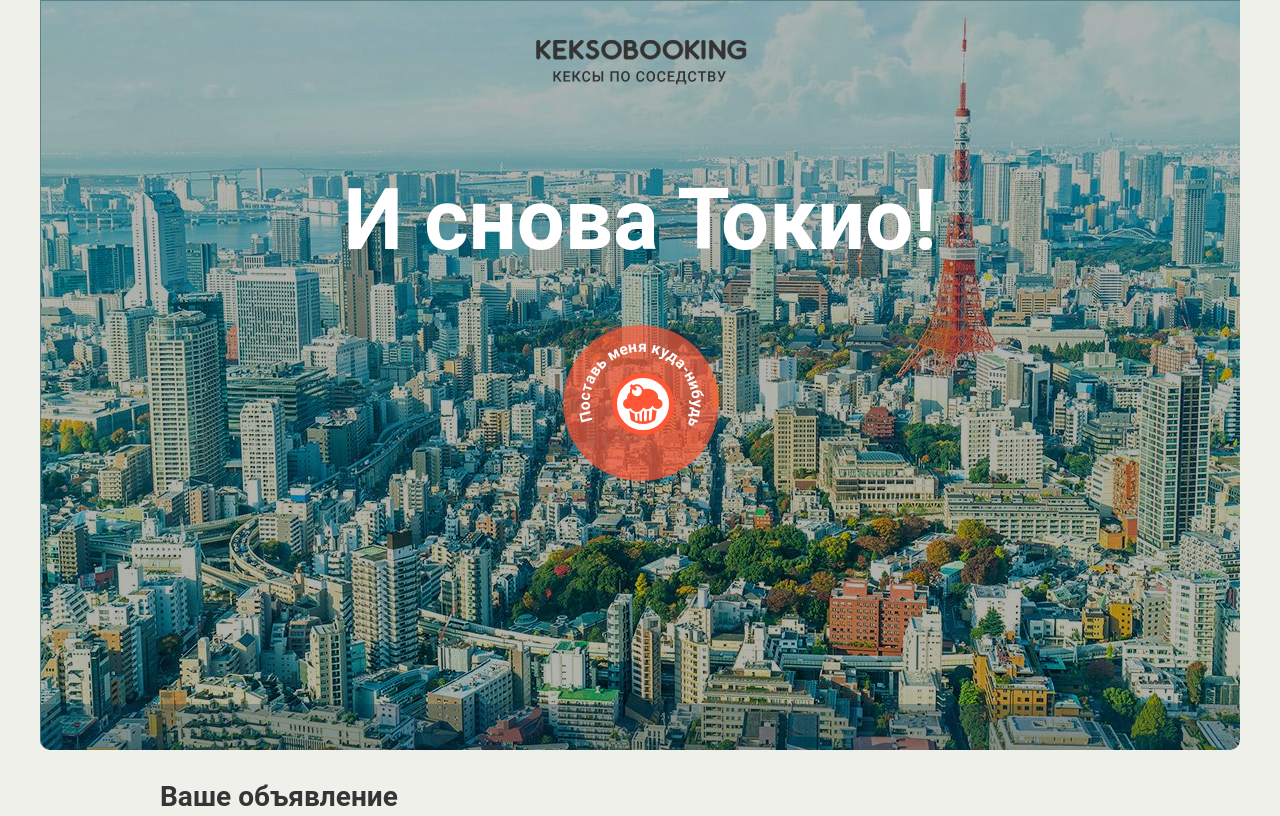
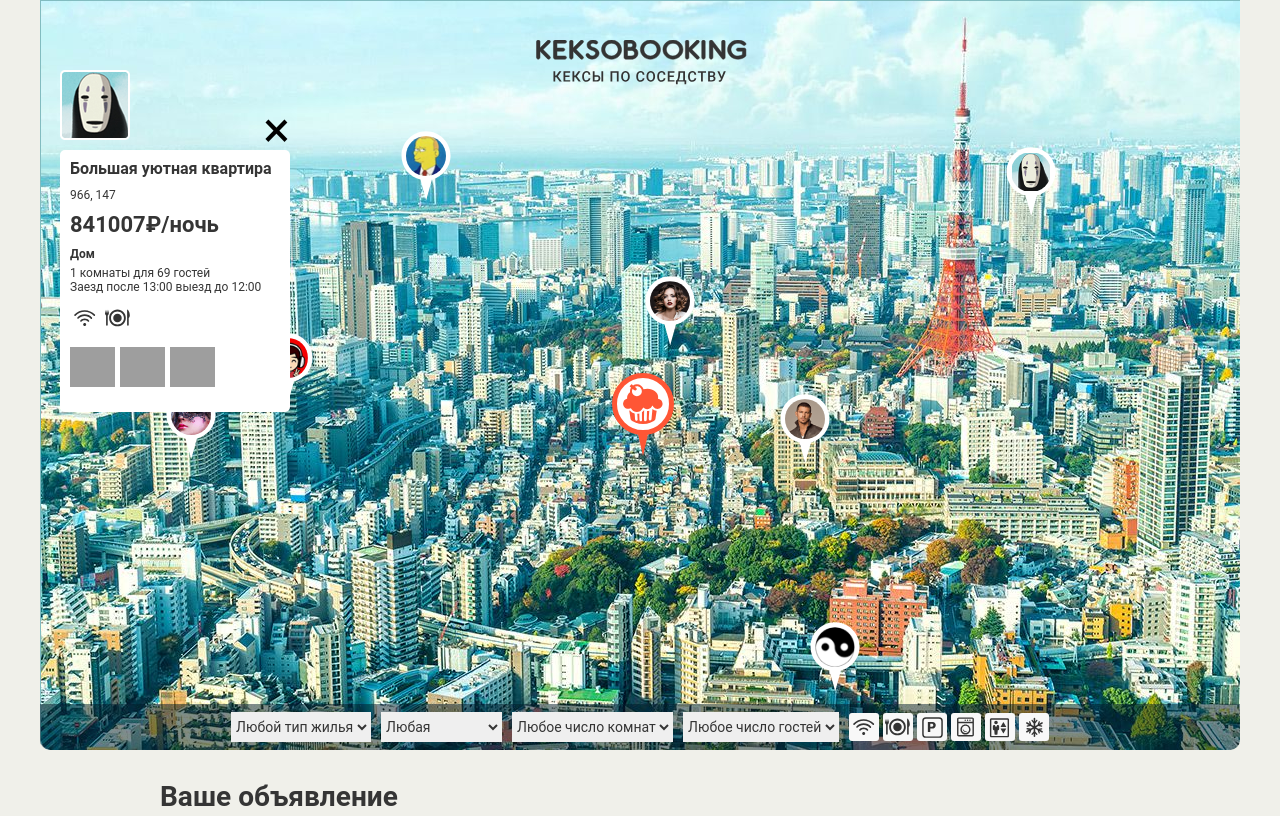
Before and after one commit to Rex4r/801653-keksobooking, a website: page index.html in a window 1280 px wide. Shown: the top 816 px of the page. Drawn offline with Linux system fonts and the light colour scheme; grey boxes are pictures that could not be loaded; files whose address does not match are found by name.

Commit message:
module3-task1

```diff
--- a/index.html
+++ b/index.html
@@ -15,7 +15,7 @@
       <img src="img/keksobooking.svg" alt="Keksobooking. Кексы по соседству" width="215" height="45">
     </div>
 
-    <section class="map map--faded">
+    <section class="map">
       <div class="map__pins">
         <div class="map__overlay">
           <h2 class="map__title">И снова Токио!</h2>
@@ -264,6 +264,6 @@
 
     <button type="button" class="map__pin" style="left: 200px; top: 400px;"><img src="img/avatars/user07.png" width="40" height="40" draggable="false" alt="Метка объявления"></button>
   </template>
-
+  <script src="js/map.js"></script>
 </body>
 </html>
--- /dev/null
+++ b/js/map.js
@@ -0,0 +1,100 @@
+'use strict';
+
+var generateData = function () {
+  var ads = [];
+  var mapWidth = document.querySelector('.map').offsetWidth;
+  var titles = ['Большая уютная квартира', 'Маленькая неуютная квартира', 'Огромный прекрасный дворец', 'Маленький ужасный дворец', 'Красивый гостевой домик', 'Некрасивый негостеприимный домик', 'Уютное бунгало далеко от моря', 'Неуютное бунгало по колено в воде'];
+  var types = ['palace', 'flat', 'house', 'bungalo'];
+  var checkins = ['12:00', '13:00', '14:00'];
+  var checkouts = ['12:00', '13:00', '14:00'];
+  var features = ['wifi', 'dishwasher', 'parking', 'washer', 'elevator', 'conditioner'];
+  var photos = ['http://o0.github.io/assets/images/tokyo/hotel1.jpg', 'http://o0.github.io/assets/images/tokyo/hotel2.jpg', 'http://o0.github.io/assets/images/tokyo/hotel3.jpg'];
+  var generateFeatures = function (featuresList, quantity) {
+    var currentFeatures = [];
+    for (var i = 0; i < quantity; i++) {
+      currentFeatures[i] = featuresList[i];
+    }
+    return currentFeatures;
+  };
+  var generatePhotos = function (photosList) {
+    return photosList.sort(function() {return 0.5 - Math.random()});
+  };
+  for (var i = 0; i < 8; i++) {
+    var coordinateX = Math.round(Math.random() * mapWidth);
+    var coordinateY = Math.round(130 + Math.random() * 500);
+    ads[i] = {
+      author: {
+        avatar: 'img/avatars/user0' + (i + 1) + '.png',
+      },
+      offer: {
+        title: titles[i],
+        address: coordinateX + ', ' + coordinateY,
+        price: Math.round(1000 + (Math.random() * 1000000)),
+        type: types[Math.floor(Math.random() * 4)],
+        rooms: Math.ceil(Math.random() * 5),
+        guests: Math.ceil(Math.random() * 100),
+        checkin: checkins[Math.floor(Math.random() * 3)],
+        checkout: checkouts[Math.floor(Math.random() * 3)],
+        features: generateFeatures(features, Math.ceil(Math.random() * features.length)),
+        description: '',
+        photos: generatePhotos(photos)
+      },
+      location: {
+        x: coordinateX,
+        y: coordinateY
+      }
+    };
+  }
+  return ads;
+};
+var adsData = generateData();
+var mapPinsBlock = document.querySelector('.map__pins');
+var mapPins = document.createDocumentFragment();
+var pinTemplate = document.querySelector('template').content.querySelector('.map__pin');
+var generatePin = function (pinX, pinY, pinAvatar, pinTitle) {
+  var pin = pinTemplate.cloneNode(true);
+  pin.style.left = pinX + 'px';
+  pin.style.top = pinY + 'px';
+  pin.classList.add('map__pin');
+  pin.innerHTML = '<img src="' + pinAvatar + '" width="40" height="40" draggable="false" alt="' + pinTitle + '">';
+  return pin;
+};
+for (var i = 0; i < adsData.length; i++) {
+  mapPins.appendChild(generatePin(adsData[i].location.x, adsData[i].location.y, adsData[i].author.avatar, adsData[i].offer.title));
+}
+mapPinsBlock.appendChild(mapPins);
+
+var mapBlock = document.querySelector('.map');
+var cardTemplate = document.querySelector('template').content.querySelector('.map__card');
+var generateAdCard = function (data) {
+  var card = cardTemplate.cloneNode(true);
+  card.querySelector('.popup__title').textContent = data.offer.title;
+  card.querySelector('.popup__text--address').textContent = data.offer.address;
+  card.querySelector('.popup__text--price').innerHTML = data.offer.price + '&#x20bd;<span>/ночь</span>';
+  var type;
+  switch (data.offer.type) {
+    case 'flat': type = 'Квартира'; break;
+    case 'bungalo': type = 'Бунгало'; break;
+    case 'house': type = 'Дом'; break;
+    case 'palace': type = 'Дворец'; break;
+  }
+  card.querySelector('.popup__type').textContent = type;
+  card.querySelector('.popup__text--capacity').textContent = data.offer.rooms + ' комнаты для ' + data.offer.guests + ' гостей';
+  card.querySelector('.popup__text--time').textContent = 'Заезд после ' + data.offer.checkin + ' выезд до ' + data.offer.checkout;
+  for (i = card.querySelector('.popup__features').children.length - 1; i >= data.offer.features.length; i--) {
+    card.querySelector('.popup__features').removeChild(card.querySelector('.popup__features').children[i]);
+  }
+  card.querySelector('.popup__description').textContent = data.offer.description;
+  var photosBlock = card.querySelector('.popup__photos');
+  var photoTemplate = photosBlock.querySelector('.popup__photo');
+  for (i = 0; i < data.offer.photos.length; i++) {
+    var photo = photoTemplate.cloneNode(true);
+    photo.src = data.offer.photos[i];
+    photosBlock.appendChild(photo);
+  }
+  photosBlock.removeChild(photosBlock.children[0]);
+  card.querySelector('.popup__avatar').src = data.author.avatar;
+  return card;
+};
+var adCard = generateAdCard(adsData[0]);
+mapBlock.insertBefore(adCard, document.querySelector('.map__filters-container'));
```
